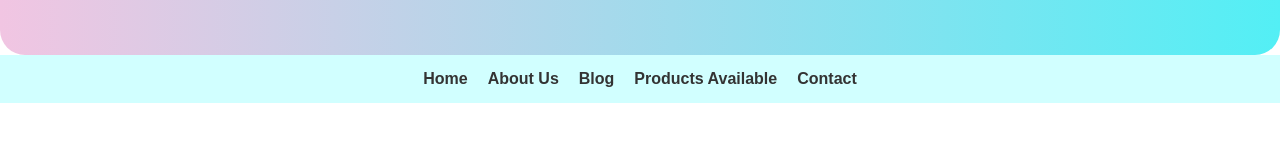
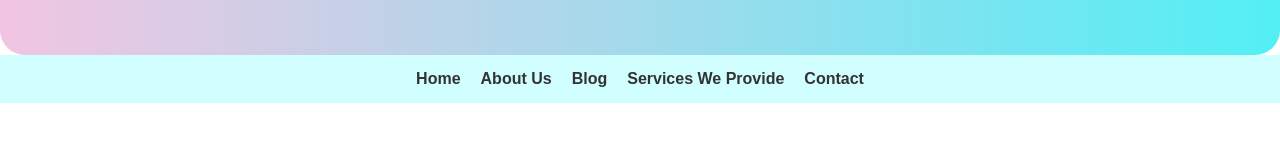
Before and after one commit to DEVARIELA/ByteGo, a plain HTML site: page blogarticle1.html in a window 1280 px wide. Shown: the part 130-277 px from the top of the page. Drawn offline with Linux system fonts and the light colour scheme.

Commit message:
Modify blog article HTML structure and links
Updated navigation links and adjusted content structure.

```diff
--- a/blogarticle1.html
+++ b/blogarticle1.html
@@ -96,7 +96,7 @@ header h1 {
   <a href="index.html">Home</a>
   <a href="aboutus.html">About Us</a>
   <a href="blogarticle1.html">Blog</a>
-  <a href="productsavaiable.html">Products Available</a>
+  <a href="services.html"> Services We Provide</a>
   <a href="contact.html">Contact</a>
 </nav>
 
```
